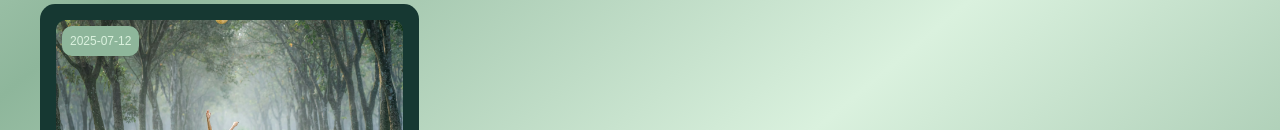
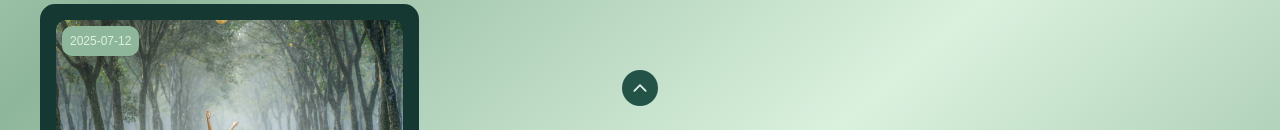
Before and after one commit to Wiciu021/Website-Project, a React (Create React App) app in the folder frontend/: page /aktualnosci in a window 1280 px wide. Shown: the part 670-800 px from the top of the page. Built offline with nearby package versions, Linux system fonts and the light colour scheme; the HTML template or start-up script is replaced by a standard one; a web font is replaced by a local one.

Commit message:
added scroll to top button

```diff
--- a/frontend/src/components/feed-page/FeedPage.js
+++ b/frontend/src/components/feed-page/FeedPage.js
@@ -4,6 +4,8 @@ import feedData from '../../Data/feed-data'
 import FeedPageItem from './FeedPageItem'
 import './FeedPageItem'
 import './feedPageItem.css'
+import { IoChevronUpOutline } from 'react-icons/io5';
+
 const FeedPage = () => {
   return (
     <section className='feed-page-section page-section'>
@@ -19,6 +21,8 @@ const FeedPage = () => {
           }
         </div>
       </div>
+      {/* zrobic jeszcze zeby ten przycisk dzialal ale na razie nie robie bo zajmuje sie tylko designem cn */}
+      <button className='scroll-to-top-button'><IoChevronUpOutline/></button>
     </section>
   )
 }
--- a/frontend/src/components/feed-page/feedPage.css
+++ b/frontend/src/components/feed-page/feedPage.css
@@ -4,15 +4,16 @@
   align-items: center;
   flex-direction: column;
   gap: 3rem;
-  padding-top: 1.5rem;
+  padding-block: 1.5rem;
   /* padding-top: 55px; */
 }
 
 .feed-page-section,
 .feed-page-post {
-background-image: linear-gradient(to bottom right, var(--green-6), var(--green-5), var(--green-6), var(--green-5));
+  background-image: linear-gradient(to bottom right, var(--green-6), var(--green-5), var(--green-6), var(--green-5));
   color: var(--green-6);
   min-height: 100vh;
+  position: relative;
 }
 
 .feed-page-section .title-section,
@@ -43,3 +44,21 @@ background-image: linear-gradient(to bottom right, var(--green-6), var(--green-5
   grid-template-columns: repeat(3, 1fr);
   gap: 2rem;
 }
+
+.feed-page-section .scroll-to-top-button {
+  position: fixed;
+  bottom: 1.5rem;
+  right: 50%;
+  z-index: 100;
+  transform: translateX(50%);
+  border: none;
+  display: flex;
+  justify-content: center;
+  align-items: center;
+  color: var(--green-6);
+  background-color: var(--green-4);
+  padding: 0.5rem;
+  border-radius: 50px;
+  font-size: 1.25rem;
+  font-weight: 600;
+}
```
